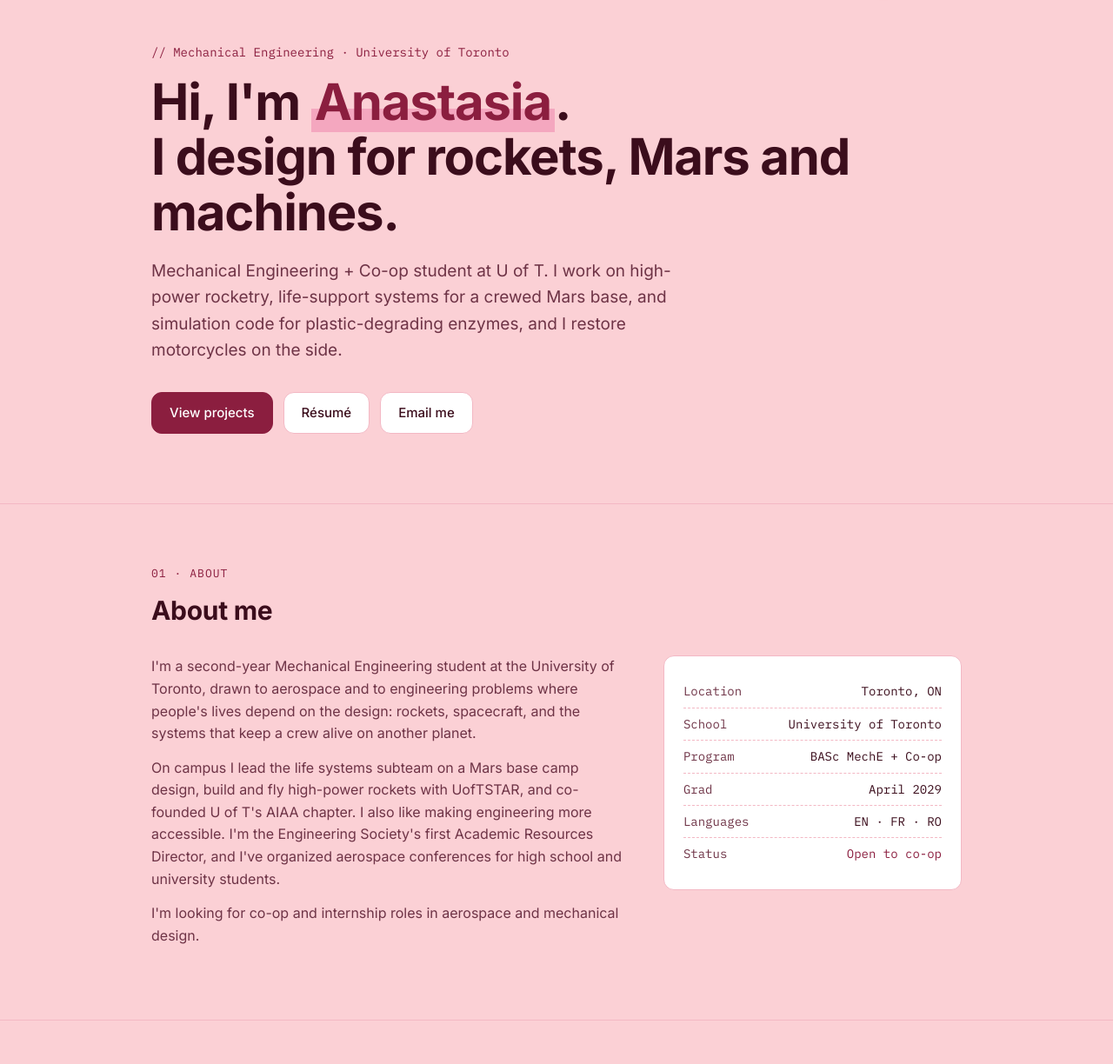
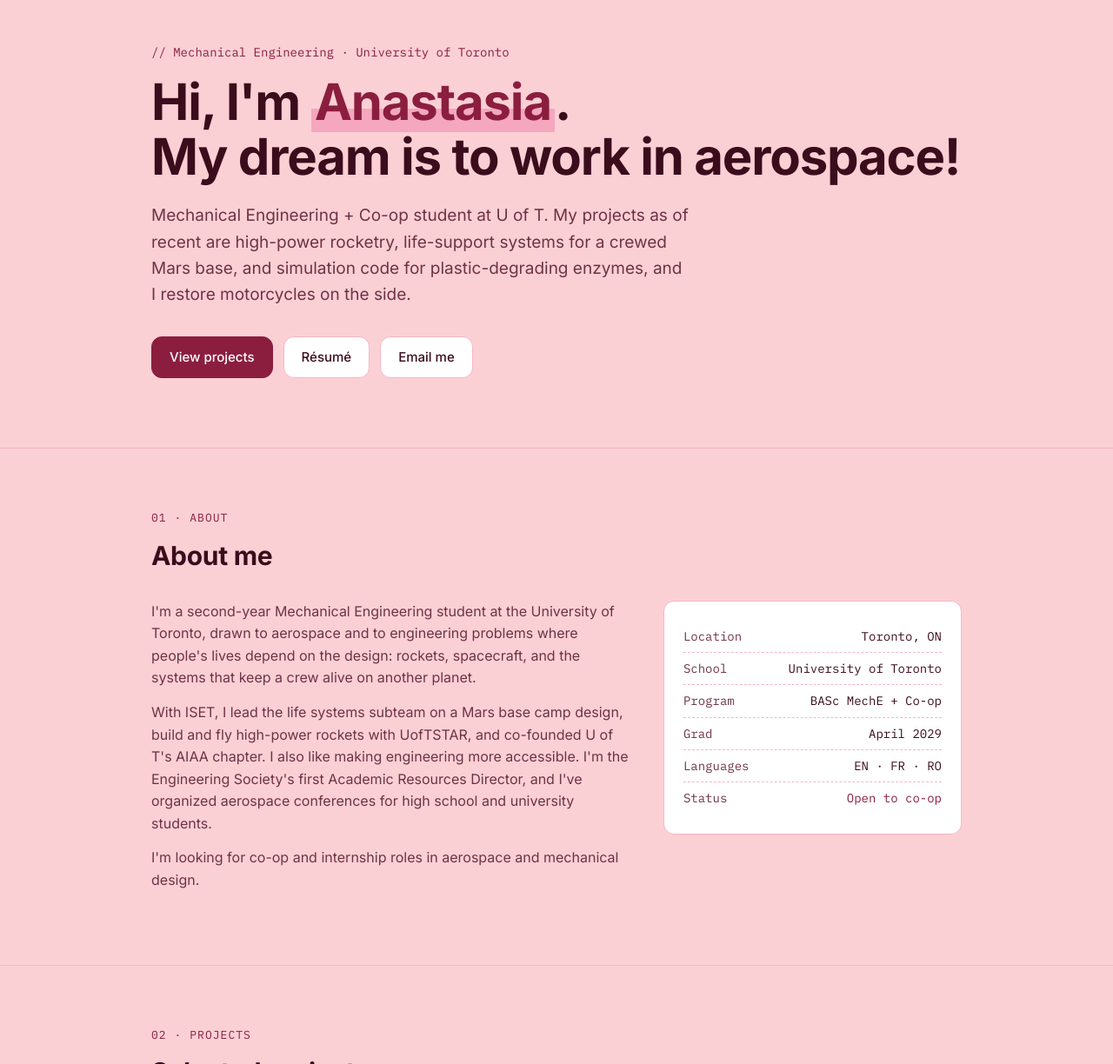
Before and after one commit to anastasiabutnariu/anastasiabutnariu.github.io, a plain HTML site: page index.html in a window 1280 px wide. Shown: the part 363-1587 px from the top of the page at 87% size. Drawn offline with Linux system fonts and the light colour scheme.

Commit message:
Revise hero section and about me content
Updated personal introduction and project details.

```diff
--- a/index.html
+++ b/index.html
@@ -186,8 +186,8 @@
   <header class="hero">
     <div class="wrap">
       <p class="tag mono">// Mechanical Engineering · University of Toronto</p>
-      <h1>Hi, I'm <span class="hl">Anastasia</span>.<br />I design for rockets, Mars and machines.</h1>
-      <p>Mechanical Engineering + Co-op student at U of T. I work on high-power rocketry, life-support systems for a crewed Mars base, and simulation code for plastic-degrading enzymes, and I restore motorcycles on the side.</p>
+      <h1>Hi, I'm <span class="hl">Anastasia</span>.<br />My dream is to work in aerospace! </h1>
+      <p>Mechanical Engineering + Co-op student at U of T. My projects as of recent are high-power rocketry, life-support systems for a crewed Mars base, and simulation code for plastic-degrading enzymes, and I restore motorcycles on the side.</p>
       <div class="btns">
         <a class="btn primary" href="#projects">View projects</a>
         <a class="btn" href="resume.pdf" target="_blank">Résumé</a>
@@ -204,7 +204,7 @@
       <div class="about">
         <div>
           <p>I'm a second-year Mechanical Engineering student at the University of Toronto, drawn to aerospace and to engineering problems where people's lives depend on the design: rockets, spacecraft, and the systems that keep a crew alive on another planet.</p>
-          <p>On campus I lead the life systems subteam on a Mars base camp design, build and fly high-power rockets with UofTSTAR, and co-founded U of T's AIAA chapter. I also like making engineering more accessible. I'm the Engineering Society's first Academic Resources Director, and I've organized aerospace conferences for high school and university students.</p>
+          <p>With ISET, I lead the life systems subteam on a Mars base camp design, build and fly high-power rockets with UofTSTAR, and co-founded U of T's AIAA chapter. I also like making engineering more accessible. I'm the Engineering Society's first Academic Resources Director, and I've organized aerospace conferences for high school and university students.</p>
           <p>I'm looking for co-op and internship roles in aerospace and mechanical design.</p>
         </div>
         <div class="facts mono">
```
